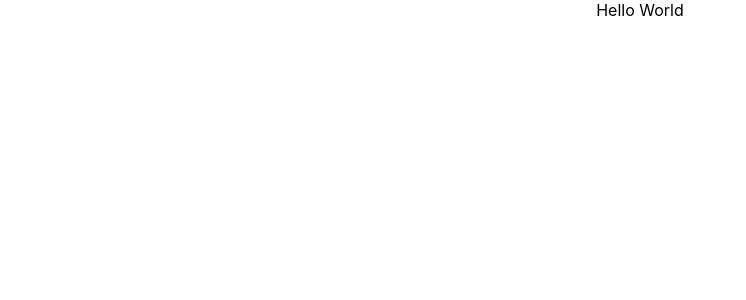
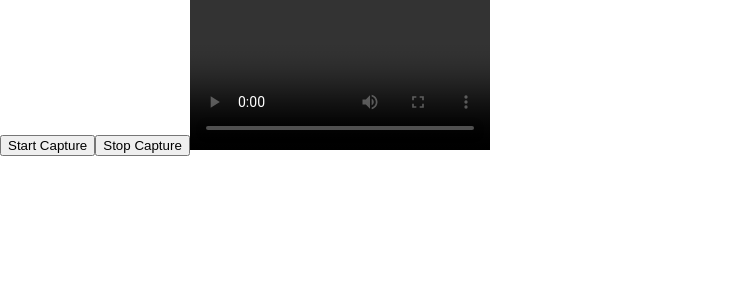
Before and after one commit to ThelsK/stream-client, a React (Create React App) app: page / in a window 1280 px wide. Shown: the top 300 px of the page, without its empty margins (0-746 px from the left). Built offline with nearby package versions, Linux system fonts and the light colour scheme.

Commit message:
Capture screen and display as video

```diff
--- a/src/App.js
+++ b/src/App.js
@@ -1,8 +1,8 @@
 import React from "react"
+
+import CaptureScreen from "./views/CaptureScreen"
 
 export default () =>
   <main className="main" >
-    <div className="App">
-      Hello World
-    </div>
+    <CaptureScreen />
   </main>
--- /dev/null
+++ b/src/views/CaptureScreen/index.js
@@ -0,0 +1,47 @@
+import React from "react"
+
+class Component extends React.Component {
+  videoRef = React.createRef()
+
+  state = {
+    stream: undefined,
+  }
+
+  startCapture = async () => {
+    try {
+      this.setState({
+        stream: await navigator.mediaDevices.getDisplayMedia({})
+      })
+
+    } catch (error) {
+      console.error(error)
+    }
+  }
+
+  stopCapture = async () => {
+
+  }
+
+  componentDidMount() {
+    this.videoRef.current.srcObject = this.state.stream
+  }
+
+  componentDidUpdate() {
+    this.videoRef.current.srcObject = this.state.stream
+  }
+
+  render() {
+
+    return <div className="CaptureScreen">
+      <button className="button" onClick={this.startCapture}>
+        Start Capture
+      </button>
+      <button className="button" onClick={this.stopCapture}>
+        Stop Capture
+      </button>
+      <video className="video" ref={this.videoRef} autoPlay controls />
+    </div>
+  }
+}
+
+export default Component
```
